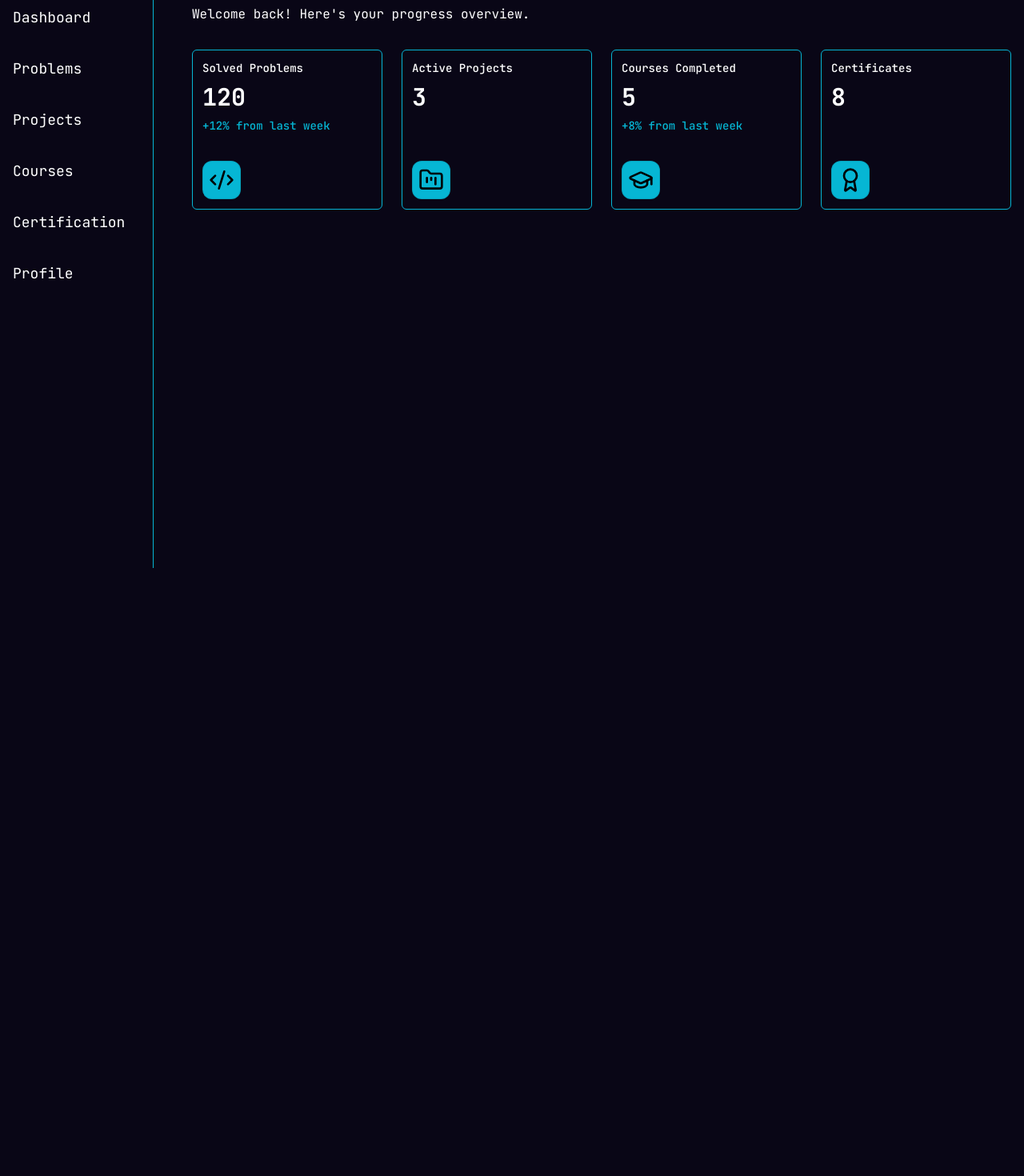
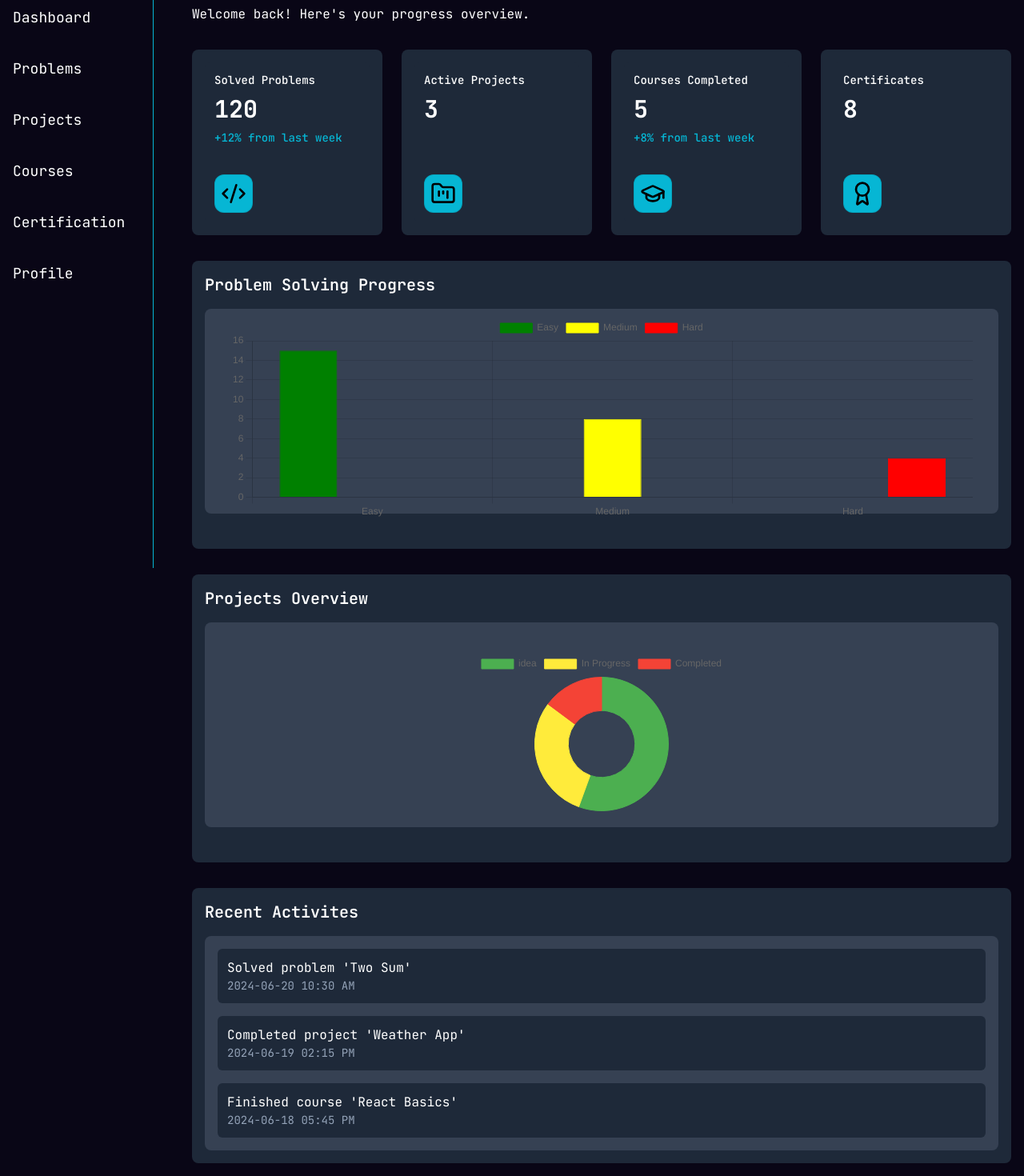
Before and after one commit to mosoliman716/codeDay-client, a React (Vite) app: page /dashboard in a window 1280 px wide. Shown: the part 90-1560 px from the top of the page at 80% size. Before the commit the page ends 800 px from the top, so only its background shows below. Built offline with nearby package versions, Linux system fonts and the light colour scheme.

Commit message:
finish Dashboard UI

```diff
--- a/package.json
+++ b/package.json
@@ -12,8 +12,10 @@
   "dependencies": {
     "@tailwindcss/vite": "^4.1.18",
     "axios": "^1.13.2",
+    "chart.js": "^4.5.1",
     "lucide-react": "^0.562.0",
     "react": "^19.2.0",
+    "react-chartjs-2": "^5.3.1",
     "react-dom": "^19.2.0",
     "react-router-dom": "^7.11.0",
     "tailwindcss": "^4.1.18"
--- /dev/null
+++ b/src/components/dashboard/ProblemChart.jsx
@@ -0,0 +1,81 @@
+import React from "react";
+import { Bar } from "react-chartjs-2";
+import {
+  Chart as ChartJS,
+  CategoryScale,
+  LinearScale,
+  BarElement,
+  Title,
+  Tooltip,
+  Legend,
+} from "chart.js";
+
+ChartJS.register(
+  CategoryScale,
+  LinearScale,
+  BarElement,
+  Title,
+  Tooltip,
+  Legend
+);
+
+const ProblemChart = ({ problems }) => {
+  const defaultData = [
+    { label: "Easy", count: 15 },
+    { label: "Medium", count: 8 },
+    { label: "Hard", count: 4 },
+  ];
+
+  const source =
+    Array.isArray(problems) && problems.length ? problems : defaultData;
+
+  const labels = source.map((p) => p.label);
+  const data = {
+    labels,
+    datasets: [
+      {
+        label: "Easy",
+        data: source.map((p) => (p.label === "Easy" ? p.count : 0)),
+        backgroundColor: "green",
+        borderColor: "green",
+        borderWidth: 1,
+      },
+     {
+        label: "Medium",
+        data: source.map((p) => (p.label === "Medium" ? p.count : 0)),
+        backgroundColor: "yellow",
+        borderColor: "yellow",
+        borderWidth: 1,
+      },
+        {
+        label: "Hard",
+        data: source.map((p) => (p.label === "Hard" ? p.count : 0)),
+        backgroundColor: "red",
+        borderColor: "red",
+        borderWidth: 1,
+      },
+    ],
+  };
+
+  const options = {
+    responsive: true,
+    maintainAspectRatio: false,
+    plugins: {
+      legend: { position: "top" },
+      title: { display: false },
+      tooltip: { mode: "index", intersect: false },
+    },
+    scales: {
+      x: { grid: { display: true } },
+      y: { beginAtZero: true },
+    },
+  };
+
+  return (
+    <div style={{ width: "100%", height: 320 }} className="p-8 mt-4">
+      <Bar data={data} options={options} />
+    </div>
+  );
+};
+
+export default ProblemChart;
--- /dev/null
+++ b/src/components/dashboard/ProjectsOverview.jsx
@@ -0,0 +1,47 @@
+import { Doughnut } from "react-chartjs-2";
+import { Chart as ChartJS, ArcElement, Title, Tooltip, Legend } from "chart.js";
+
+ChartJS.register(ArcElement, Title, Tooltip, Legend);
+
+const ProjectOverview = ({ projects }) => {
+  const defaultData = [
+    { label: "idea", count: 15 },
+    { label: "In Progress", count: 8 },
+    { label: "Completed", count: 4 },
+  ];
+
+  const source =
+    Array.isArray(projects) && projects.length ? projects : defaultData;
+
+  const labels = source.map((p) => p.label);
+  const data = {
+    labels,
+    datasets: [
+      {
+        label: "Projects",
+        data: source.map((p) => p.count),
+        backgroundColor: ["#4caf50", "#ffeb3b", "#f44336"],
+        borderColor: ["#4caf50", "#ffeb3b", "#f44336"],
+        borderWidth: 1,
+      },
+    ],
+  };
+
+  const options = {
+    responsive: true,
+    maintainAspectRatio: false,
+    plugins: {
+      legend: { position: "top" },
+      title: { display: false },
+      tooltip: { intersect: true },
+    },
+  };
+
+  return (
+    <div style={{ width: "100%", height: 320 }} className="p-15 mt-4">
+      <Doughnut data={data} options={options} />
+    </div>
+  );
+};
+
+export default ProjectOverview;
--- /dev/null
+++ b/src/components/dashboard/RecentActivity.jsx
@@ -0,0 +1,21 @@
+
+function RecentActivity({ activities }) {
+    const defaultActivities = [
+        { description: "Solved problem 'Two Sum'", timestamp: "2024-06-20 10:30 AM"},
+        { description: "Completed project 'Weather App'", timestamp: "2024-06-19 02:15 PM"},
+        { description: "Finished course 'React Basics'", timestamp: "2024-06-18 05:45 PM"},
+    ]
+
+    return(
+        <div className="p-4 space-y-4 w-full">
+            {(activities && activities.length ? activities : defaultActivities).map((activity, index) => (
+                <div key={index} className="bg-gray-800 p-3 rounded-md w-full">
+                    <p className="text-white">{activity.description}</p>
+                    <p className="text-sm text-[#94a3b8]">{activity.timestamp}</p>
+                </div>
+            ))}
+        </div>
+    )
+}
+
+export default RecentActivity;
--- a/src/components/dashboard/StatCard.jsx
+++ b/src/components/dashboard/StatCard.jsx
@@ -1,8 +1,8 @@
-export function StatCard({ title, value, trend, className, icon: Icon }) {
+export function StatCard({ title, value, trend, icon: Icon }) {
   return (
-    <div className={className}>
+    <div className="p-4 bg-gray-800 rounded-lg hover:-translate-y-5 transition-all duration-300">
       <div className="flex items-start justify-between">
-        <div className="p-3 rounded-md bg-[#090616] text-secondary border border-[#06b6d4] w-50 md:w-100 h-50 flex flex-col">
+        <div className="p-3 rounded-md bg-gray-800 text-white w-50 md:w-100 h-50 flex flex-col">
           <p className="text-sm text-muted-foreground font-medium text-white">
             {title}
           </p>
--- a/src/pages/dashboard.jsx
+++ b/src/pages/dashboard.jsx
@@ -1,5 +1,8 @@
 import { Code2, FolderKanban, GraduationCap, Award } from "lucide-react";
 import { StatCard } from "../components/dashboard/StatCard.jsx";
+import ProblemChart from "../components/dashboard/ProblemChart.jsx";
+import ProjectOverview from "../components/dashboard/ProjectsOverview.jsx";
+import RecentActivity from "../components/dashboard/RecentActivity.jsx";
 
 export default function Dashboard() {
   return (
@@ -35,6 +38,27 @@
           icon={Award}
         />
       </div>
+      {/*Problem chart*/}
+      <div className="bg-gray-800 p-4 rounded-lg h-90">
+        <h2 className="text-xl font-semibold text-white mb-4">Problem Solving Progress</h2>
+        <div className="h-64 bg-gray-700 rounded-lg flex items-center justify-center">
+            <ProblemChart />
+        </div>
+      </div>
+      {/* projects visualization */}
+      <div className="bg-gray-800 p-4 rounded-lg h-90">
+        <h2 className="text-xl font-semibold text-white mb-4">Projects Overview</h2>
+        <div className="h-64 bg-gray-700 rounded-lg flex items-center justify-center">
+            <ProjectOverview />
+        </div>
+      </div>
+      {/* Recent activities */}
+      <div className="bg-gray-800 p-4 rounded-lg">
+        <h2 className="text-xl font-semibold text-white mb-4">Recent Activites</h2>
+        <div className=" bg-gray-700 rounded-lg flex items-center justify-center">
+            <RecentActivity />
+        </div>
+      </div>
     </div>
   );
 }
```
Also changed, not shown: 1 other file (tests, documents, lock files or other folders).
